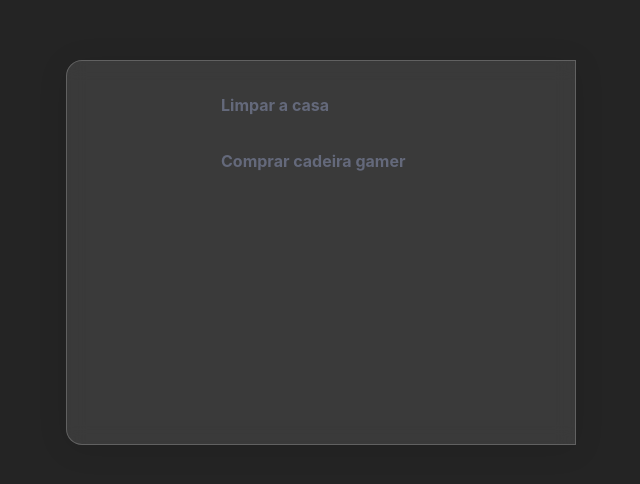
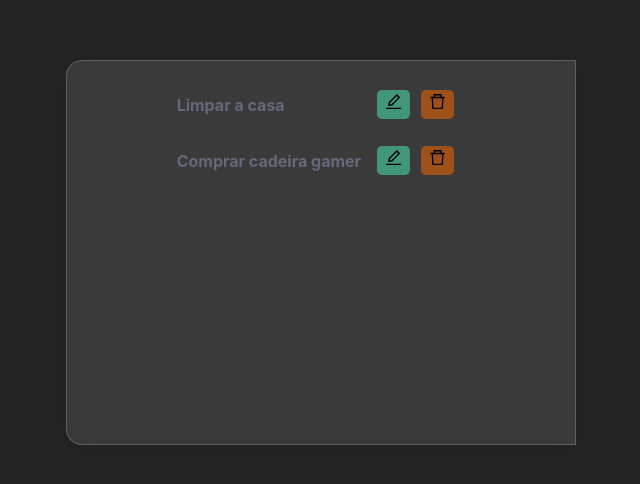
Before and after one commit to Jreng7/taskflow, a React (Vite) app in the folder client/: page / in a window 1280 px wide. Shown: the part 148-632 px from the top of the page, without its empty margins (319-959 px from the left). Built offline with nearby package versions, Linux system fonts and the light colour scheme.

Commit message:
style:(App.css) button btn1 and btn2

```diff
--- a/client/src/App.css
+++ b/client/src/App.css
@@ -1,6 +1,39 @@
 button {
   border: none;
 }
+
+.btn1, .btn2 {
+  margin-right: 0.7rem;
+  font-size: 1.2rem;
+  border-radius: 0.3rem;
+  cursor: pointer;
+}
+
+.btn1 {
+  background-color: rgb(66, 150, 122);
+  border: 1px solid transparent;
+  transition: 0.3s ease;
+}
+
+.btn1:hover  {
+  background-color: rgba(36, 230, 149, 0.664);
+  border: 1px solid rgb(160, 255, 208);
+  color: rgb(233, 206, 173);
+}
+
+.btn2{
+  background-color: rgb(158, 81, 25);
+  border: 1px solid transparent;
+  transition: 0.3s ease;
+}
+
+.btn2:hover  {
+  background-color: chocolate;
+  border: 1px solid rgb(255, 171, 132);
+  color: rgb(207, 189, 165);
+}
+
+
 
 .container {
   color: rgba(255, 255, 255, 0.87);
--- a/client/src/App.jsx
+++ b/client/src/App.jsx
@@ -1,17 +1,20 @@
 import "./App.css";
+import { AiOutlineEdit, AiOutlineDelete } from 'react-icons/ai'
 
 const arrayTasks = [
   { name: "Limpar a casa"},
   { name: "Comprar cadeira gamer"},
 ]
 
-const Todos = ({ tasks }) => {
+const Todos = ({ dados }) => {
   return (
     <div className="todos">
-      {tasks.map(itemPercorrido => {
+      {dados.map(itemPercorrido => {
         return (
           <div className="todo">
             <p>{itemPercorrido.name}</p>
+            <button className="btn1"><AiOutlineEdit></AiOutlineEdit></button>
+            <button className="btn2"><AiOutlineDelete></AiOutlineDelete></button>
           </div>
         )
       })}
@@ -24,7 +27,7 @@ function App() {
   return (
     <>
       <main className="container">
-        <Todos tasks={arrayTasks}></Todos>
+        <Todos dados={arrayTasks}></Todos>
       </main>
     </>
   );
```
